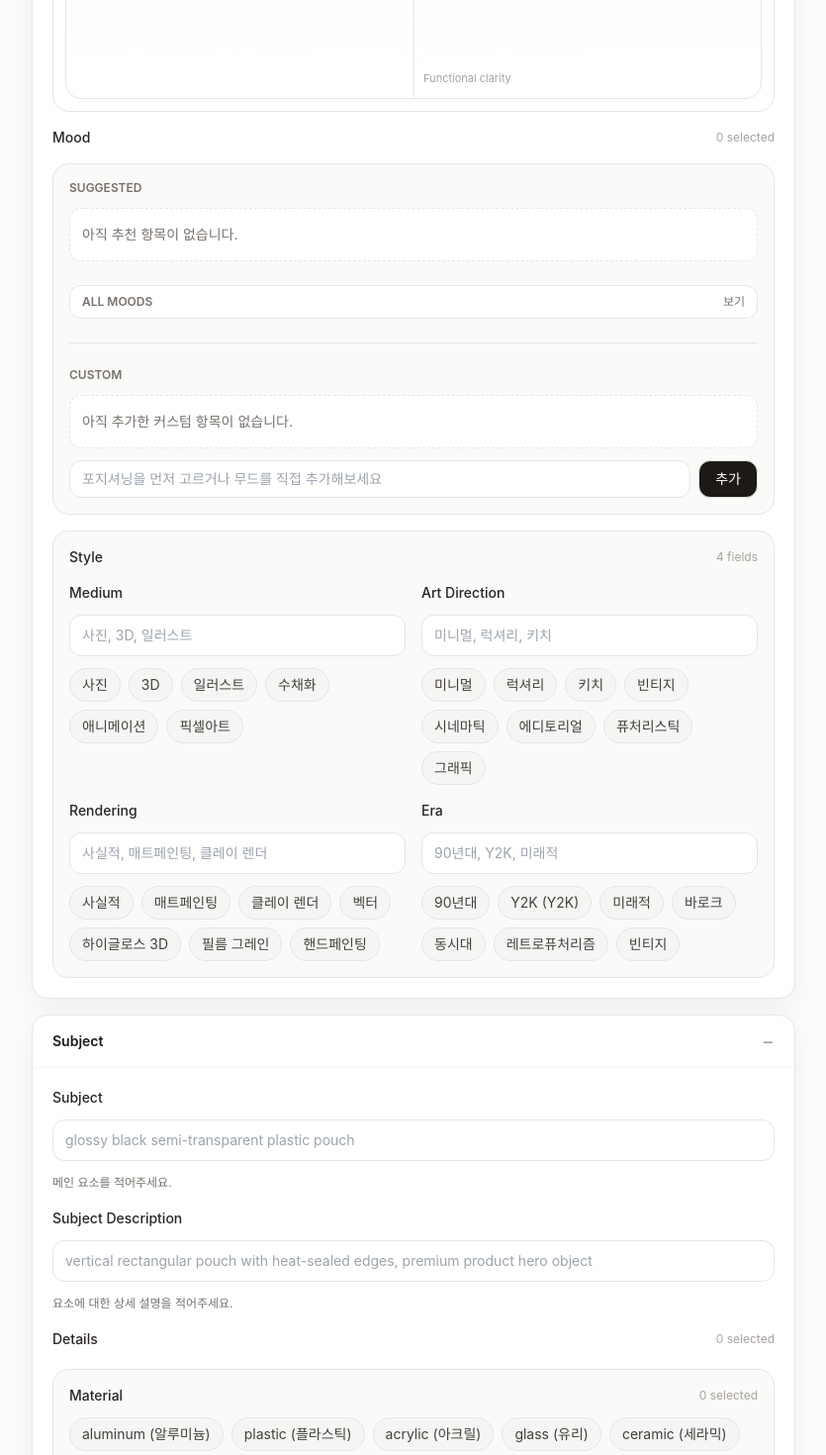
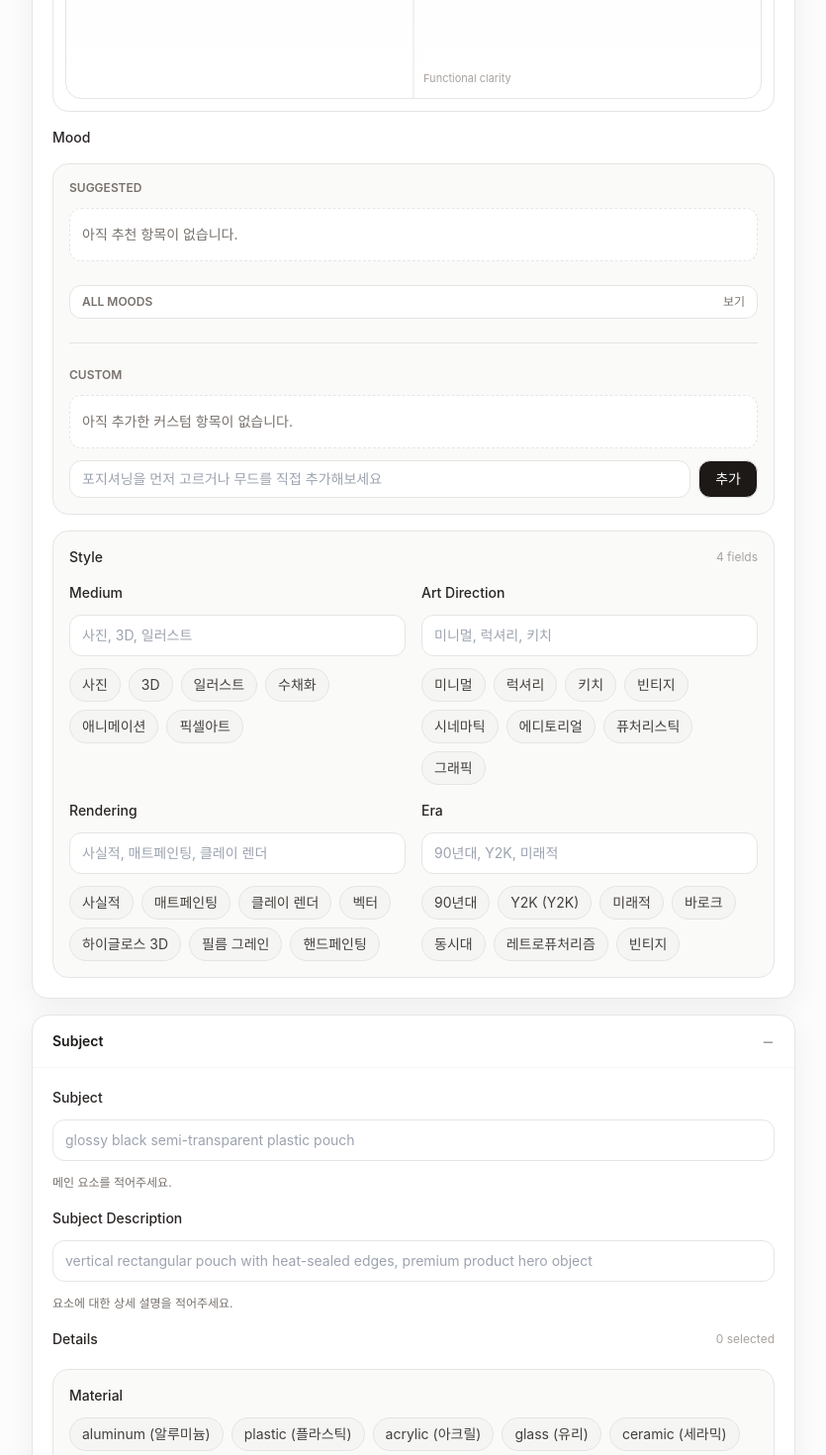
Before and after one commit to yuceoncoe/promptmaker, a React (Vite) app: page / in a window 1280 px wide. Shown: the part 1060-2530 px from the top of the page at 99% size, without its empty margins (0-835 px from the left). Built offline with nearby package versions, Linux system fonts and the light colour scheme; the HTML template or start-up script is replaced by a standard one.

Commit message:
Move selected count chip to label in selectors

```diff
--- a/src/components/ChipSelector.tsx
+++ b/src/components/ChipSelector.tsx
@@ -52,9 +52,13 @@ export default function ChipSelector({
   return (
     <div className="space-y-3">
       {label ? (
-        <div className="flex items-center justify-between gap-3">
+        <div className="flex items-center gap-2">
           <label className="text-sm font-medium text-stone-800">{label}</label>
-          <span className="text-xs text-stone-400">{selected.length} selected</span>
+          {selected.length > 0 ? (
+            <span className="inline-flex items-center justify-center rounded-full border border-black bg-black px-2 py-0.5 text-[10px] font-medium text-white transition">
+              {selected.length}
+            </span>
+          ) : null}
         </div>
       ) : null}
       <div className="flex flex-wrap gap-2">
--- a/src/components/GroupedChipSelector.tsx
+++ b/src/components/GroupedChipSelector.tsx
@@ -53,9 +53,13 @@ export default function GroupedChipSelector({
 
   return (
     <div className="space-y-4">
-      <div className="flex items-center justify-between gap-3">
+      <div className="flex items-center gap-2">
         <label className="text-sm font-medium text-stone-800">{label}</label>
-        <span className="text-xs text-stone-400">{selected.length} selected</span>
+        {selected.length > 0 ? (
+          <span className="inline-flex items-center justify-center rounded-full border border-black bg-black px-2 py-0.5 text-[10px] font-medium text-white transition">
+            {selected.length}
+          </span>
+        ) : null}
       </div>
       <div className="rounded-2xl border border-stone-200 bg-stone-50 p-4">
         <div className="space-y-6">
```
